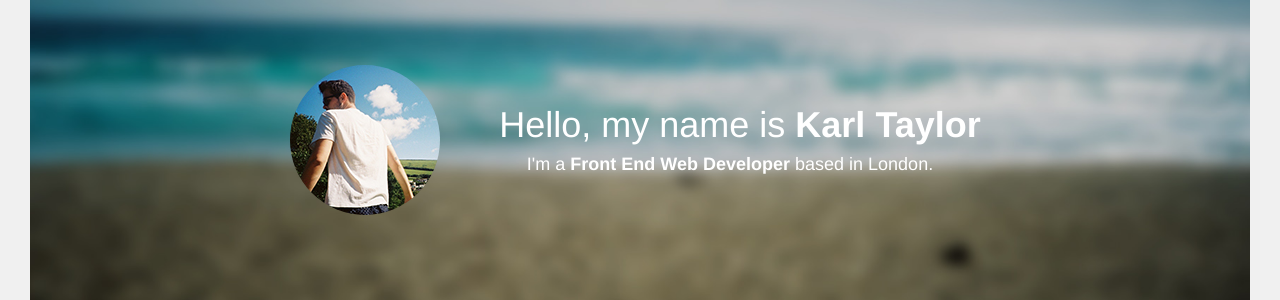
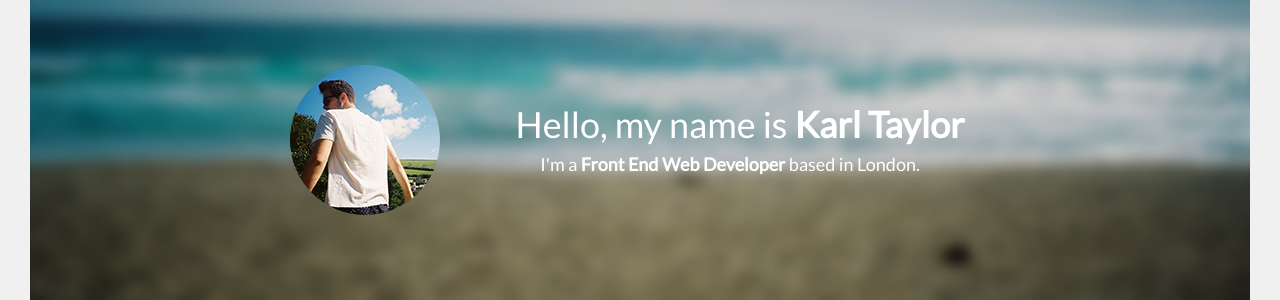
Before and after one commit to karltaylor/karltaylor.me, a Jekyll site: the page built from index.html, in a window 1280 px wide. Shown: the part 310-610 px from the top of the page. Built offline with Jekyll 4.4.1, drawn with Linux system fonts in a browser that asks for light colours.

Commit message:
Updating fonts

```diff
--- a/_sass/_home-page.scss
+++ b/_sass/_home-page.scss
@@ -14,6 +14,7 @@ body {
 .home-page__header-container {
   height: 100%;
   position: relative;
+  font-family: 'Lato';
   .home-page__header {
     position: absolute;
     top: 50%;
```
